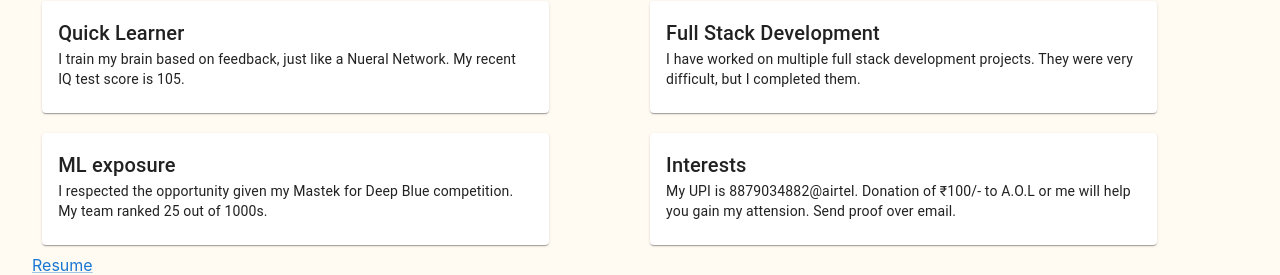
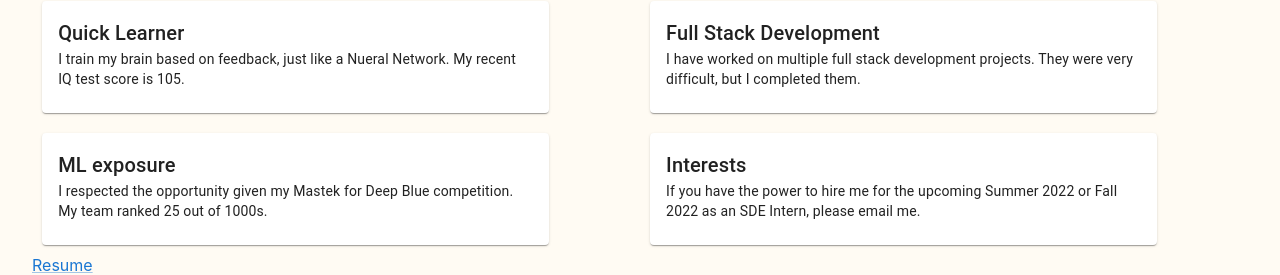
Before and after one commit to yashtibrewal/portfolio-website, a React (Create React App) app: page / in a window 1280 px wide. Shown: the part 1294-1569 px from the top of the page. Built offline with nearby package versions, Linux system fonts and the light colour scheme.

Commit message:
removed toxicity

```diff
--- a/src/components/AboutMe.tsx
+++ b/src/components/AboutMe.tsx
@@ -57,7 +57,7 @@ function AboutMe() {
                                 Interests
                             </Typography>
                             <Typography variant="body2">
-                                My UPI is 8879034882@airtel. Donation of ₹100/- to A.O.L or me will help you gain my attension. Send proof over email.
+                                If you have the power to hire me for the upcoming Summer 2022 or Fall 2022 as an SDE Intern, please email me.
                             </Typography>
                         </CardContent>
                     </Card>
```
